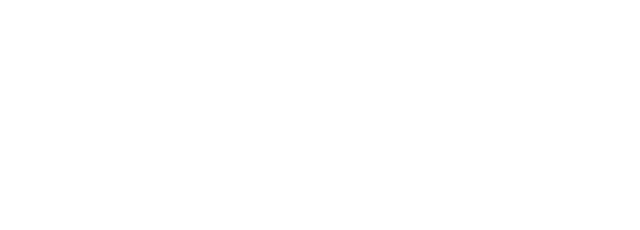
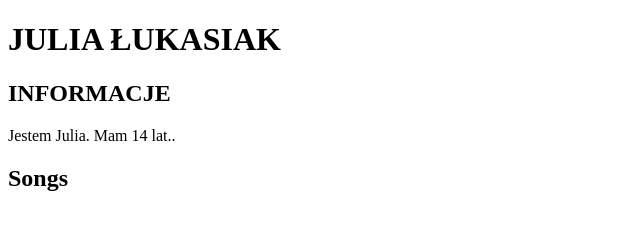
Before and after one commit to juleczka-kuleczka/juleczka-kuleczka.github.io, a plain HTML site: page index.html in a window 1280 px wide. Shown: the whole page, without its empty margins (0-640 px from the left). Drawn offline with Linux system fonts and the light colour scheme.

Commit message:
Update index.html

```diff
--- a/index.html
+++ b/index.html
@@ -2,10 +2,17 @@
 <html>
     <head>
         <meta charset="utf-8">
-        <title>HTML basics</title>
+        <title>HTML: Images</title>
     </head>
     <body>
 
+    <h1>JULIA ŁUKASIAK</h1>
+
+    <h2>INFORMACJE</h2>
+
+    <p> Jestem Julia. Mam 14 lat..</p>
+
+        <h2>Songs</h2>
 
     </body>
 </html>
```
